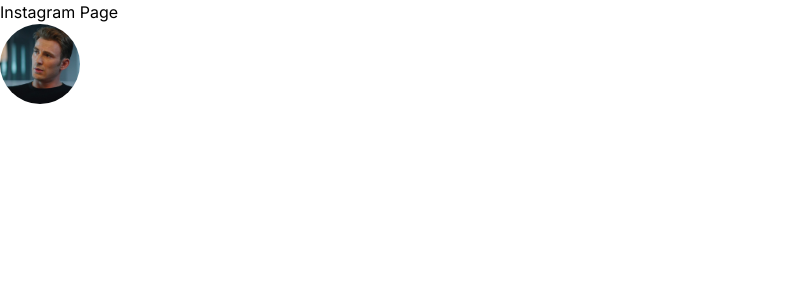
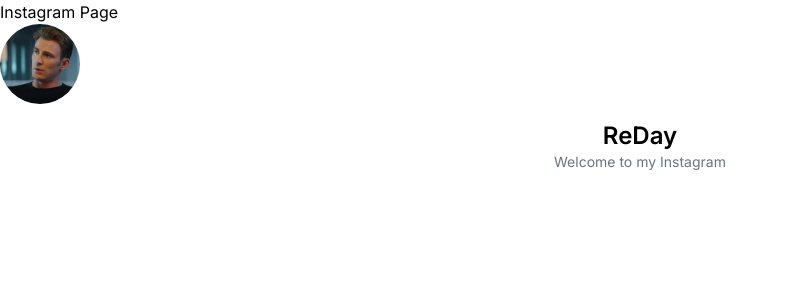
Before and after one commit to redayzarra/Seita.AI, a Next.js app: page /instagram in a window 1280 px wide. Shown: the top 300 px of the page, without its empty margins (0-788 px from the left). Built offline with nearby package versions, Linux system fonts and the light colour scheme.

Commit message:
Learning basic tailwind css styles

```diff
--- a/app/instagram/components/SideBar.tsx
+++ b/app/instagram/components/SideBar.tsx
@@ -6,6 +6,10 @@ const SideBar = () => {
   return (
     <div>
       <Avatar />
+      <div className="flex flex-col items-center justify-center mt-4">
+        <h1 className="text-2xl font-semibold">ReDay</h1>
+        <h2 className="text-sm text-gray-500">Welcome to my Instagram</h2>
+      </div>
     </div>
   );
 };
```
